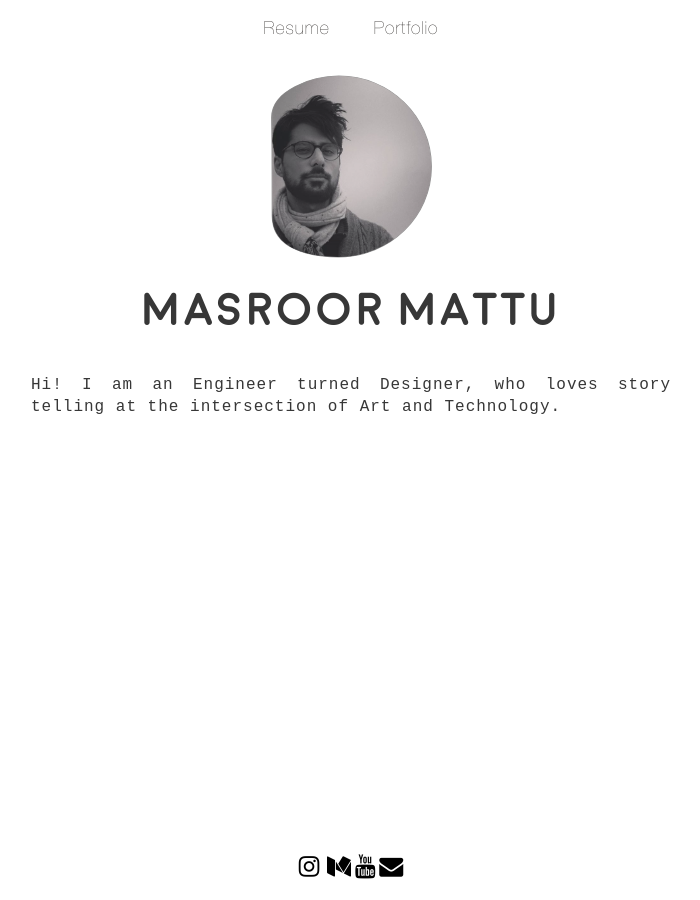
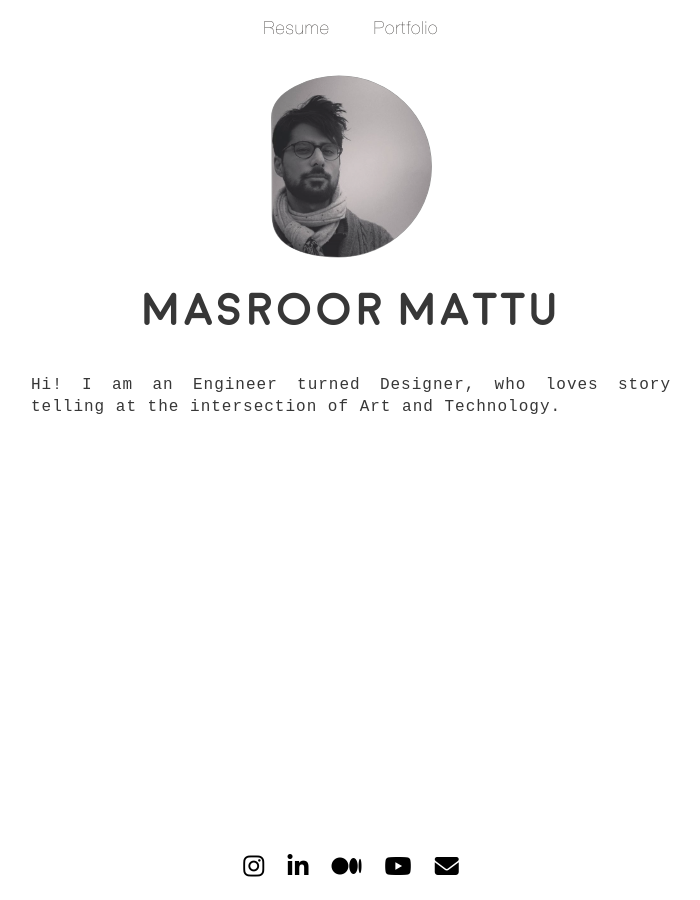
Before and after one commit to d4rksilicon/d4rksilicon.github.io, a Jekyll site: the page index.html, which Jekyll copies as it is, in a window 1280 px wide. Shown: the whole page, without its empty margins (289-989 px from the left). Built offline with Jekyll 4.4.1, drawn with Linux system fonts in a browser that asks for light colours; nearby versions of some CDN libraries.

Commit message:
Update index.html

```diff
--- a/index.html
+++ b/index.html
@@ -25,6 +25,7 @@ $(window).scroll(function() {
   <link rel="stylesheet" href="https://maxcdn.bootstrapcdn.com/bootstrap/3.3.7/css/bootstrap.min.css" integrity="sha384-BVYiiSIFeK1dGmJRAkycuHAHRg32OmUcww7on3RYdg4Va+PmSTsz/K68vbdEjh4u" crossorigin="anonymous">
   <link rel="icon" type="image/ico" href="images/icon-fin.png" />
   <link rel="stylesheet" href="https://cdnjs.cloudflare.com/ajax/libs/font-awesome/4.7.0/css/font-awesome.min.css">
+    <script src="https://use.fontawesome.com/056da3779b.js"></script>
   <title> This is Sparta</title>
 <meta name="viewport" content="width=device-width, initial-scale=1">
 <link rel="stylesheet" type="text/css" href="portfolio-css.css">
@@ -179,11 +180,11 @@ $(window).scroll(function() {
 
 <div id="footer"class="icons-social" data-role="footer" data-position="fixed" data-corners="false" style="display:block;">
 <p class="enclose problem">
-  <a style="color:#000000;"href="https://www.instagram.com/masroooooor"target="_blank"><i class="fa fa-instagram " style="font-size:24px;"></i></a>
-  <a style="color:#000000;"href="https://www.linkedin.com/in/mmattu/"target="_blank"><i class="fa fa-linkedin-in " style="font-size:24px;"></i></a>
-  <a style="color:#000000;"href="https://medium.com/@mas_ahmad"target="_blank"><i class="fa fa-medium " style="font-size:24px;"></i></a>
+  <a style="color:#000000;margin-right:1.5vw;"href="https://www.instagram.com/masroooooor"target="_blank"><i class="fa fa-instagram " style="font-size:24px;"></i></a>
+  <a style="color:#000000;margin-right:1.5vw;"href="https://www.linkedin.com/in/mmattu/"target="_blank"><i class="fab fa-linkedin-in " style="font-size:24px;"></i></a>
+  <a style="color:#000000;margin-right:1.5vw;"href="https://medium.com/@mas_ahmad"target="_blank"><i class="fa fa-medium " style="font-size:24px;"></i></a>
 
-  <a style="color:#000000;"href="https://www.youtube.com/channel/UC1qAhjEeQXfqwoHjFYyPM3w?view_as=subscriber"target="_blank"><i class="fa fa-youtube " style="font-size:24px;"></i></a>
+  <a style="color:#000000;margin-right:1.5vw;"href="https://www.youtube.com/channel/UC1qAhjEeQXfqwoHjFYyPM3w?view_as=subscriber"target="_blank"><i class="fa fa-youtube " style="font-size:24px;"></i></a>
   <a style="color:#000000;"href="mailto:masroormattu@icloud.com?Subject=Hello%20again!" target="_top"><i class="fa fa-envelope " style="font-size:24px;"></i></a>
 
 
```
